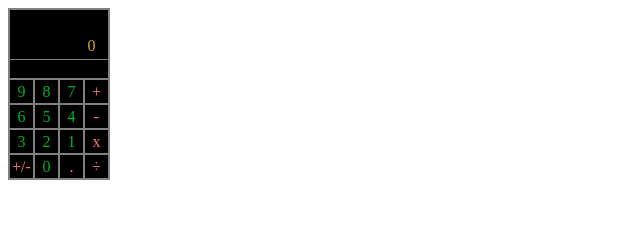
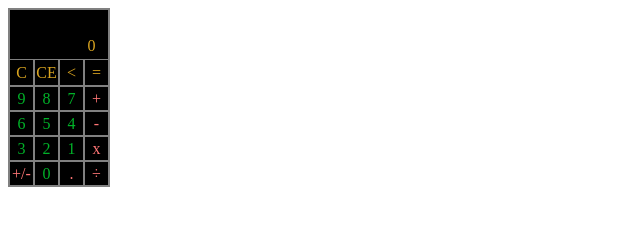
Before and after one commit to codyalanstubbs/top-calculator, a plain HTML site: page index.html in a window 1280 px wide. Shown: the whole page, without its empty margins (0-640 px from the left). Drawn offline with Linux system fonts and the light colour scheme.

Commit message:
Add display deleting ui

```diff
--- a/index.html
+++ b/index.html
@@ -13,7 +13,12 @@
                 <div class="calculation"></div>
                 <div class="result">0</div>
             </div>
-            <div id="equals">=</div>
+            <div class="displayFunctions">
+                <div id="clearResult">C</div>
+                <div id="clearEverything">CE</div>
+                <div id="backspace"><</div>
+                <div id="equals">=</div>
+            </div>
             <div class="buttons">
                 <div class="numbers">
                     <div id="9" class="number">9</div>
--- a/style.css
+++ b/style.css
@@ -54,10 +54,19 @@
     color: goldenrod;
 }
 
-#equals {
-    text-align: center;
+.displayFunctions {
+    display: flex;
+    justify-content: center;
+    align-items: center;
     box-sizing: border-box;
-    width: 100px;
+    color: goldenrod;
+}
+.displayFunctions > div {
+    display: flex;
+    justify-content: center;
+    align-items: center;
+    height: 25px;
+    width: 25px;
     border: 1px solid grey;
 }
 
```
